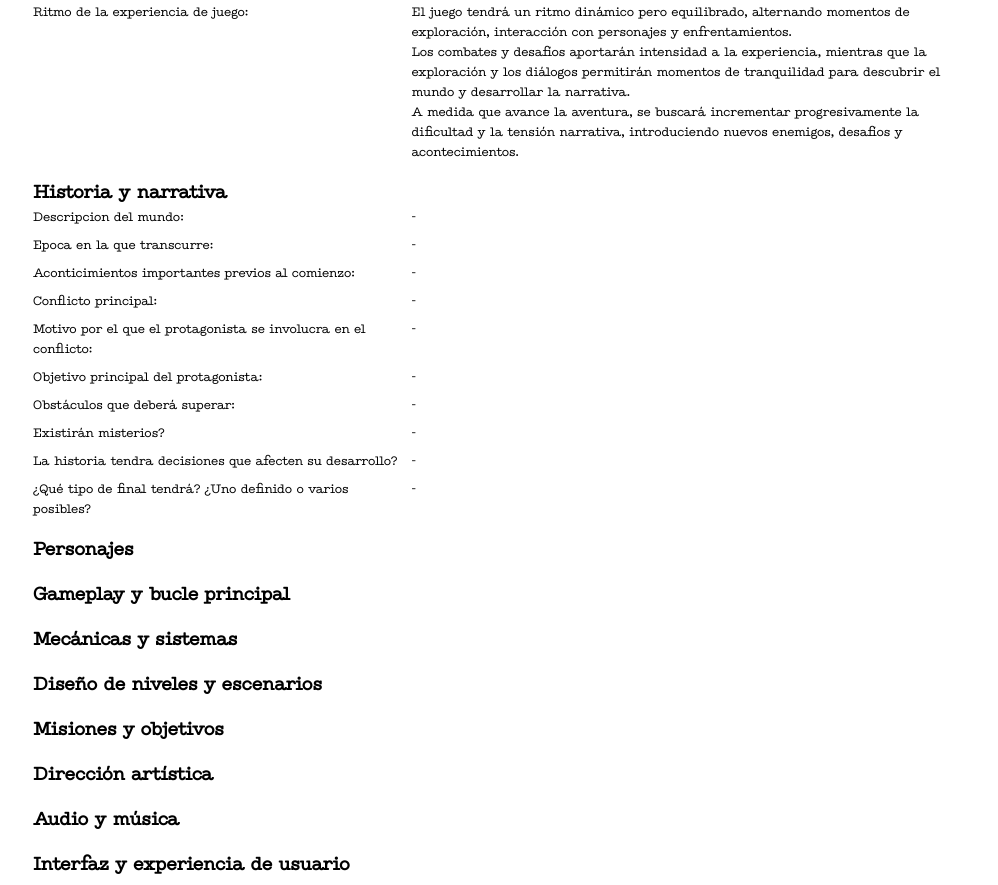
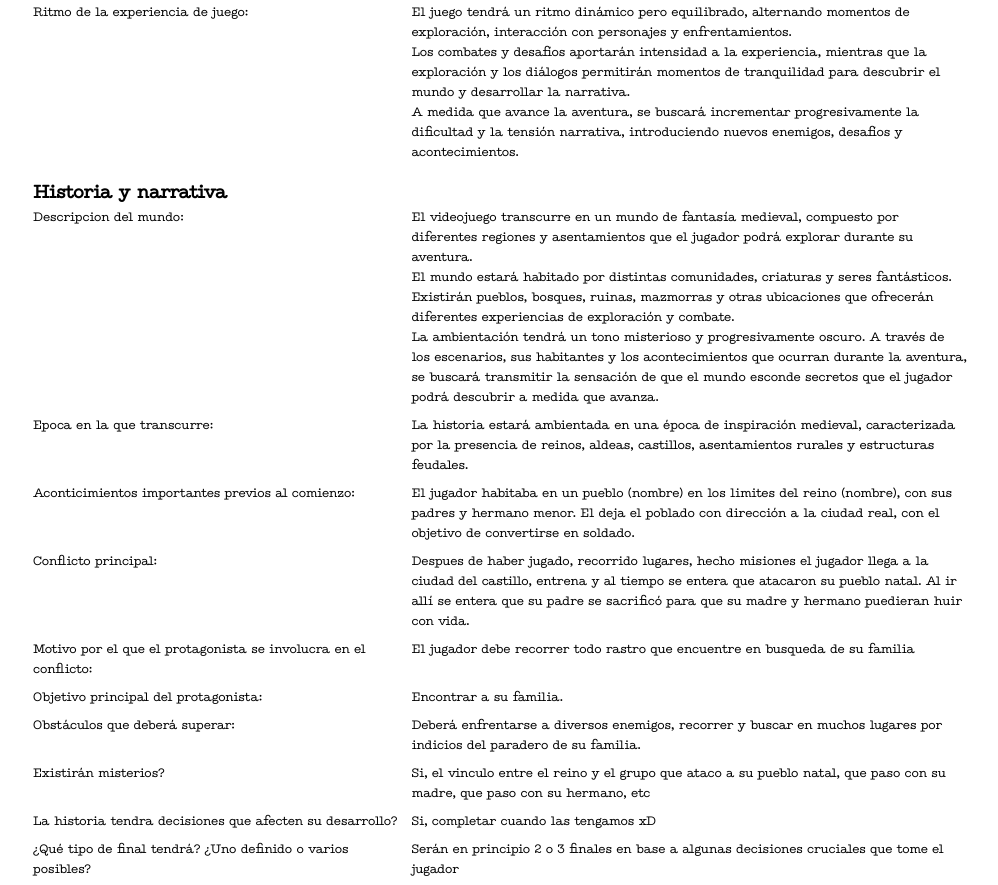
Before and after one commit to Ebanx3/documentacion-de-juego, a plain HTML site: page index.html in a window 1280 px wide. Shown: the part 995-1880 px from the top of the page, without its empty margins (265-1263 px from the left). Drawn offline with Linux system fonts and the light colour scheme.

Commit message:
se agregaron elementos en el bloque historia y narrativa

```diff
--- a/index.html
+++ b/index.html
@@ -242,34 +242,44 @@
             <!-- Argumento, mundo, acontecimientos y diálogos. -->
             <div class="col2">
                 <span>Descripcion del mundo:</span>
-                <span>-</span>
+                <div>
+                    <p>El videojuego transcurre en un mundo de fantasía medieval, compuesto por diferentes regiones y
+                        asentamientos que el jugador podrá explorar durante su aventura.</p>
+                    <p>El mundo estará habitado por distintas comunidades, criaturas y seres fantásticos. Existirán
+                        pueblos, bosques, ruinas, mazmorras y otras ubicaciones que ofrecerán diferentes experiencias de
+                        exploración y combate.</p>
+                    <p>La ambientación tendrá un tono misterioso y progresivamente oscuro. A través de los escenarios,
+                        sus habitantes y los acontecimientos que ocurran durante la aventura, se buscará transmitir la
+                        sensación de que el mundo esconde secretos que el jugador podrá descubrir a medida que avanza.
+                    </p>
+                </div>
 
                 <span>Epoca en la que transcurre:</span>
-                <span>-</span>
+                <p>La historia estará ambientada en una época de inspiración medieval, caracterizada por la presencia de reinos, aldeas, castillos, asentamientos rurales y estructuras feudales.</p>
 
                 <span>Aconticimientos importantes previos al comienzo:</span>
-                <span>-</span>
+                <p>El jugador habitaba en un pueblo (nombre) en los limites del reino (nombre), con sus padres y hermano menor. El deja el poblado con dirección a la ciudad real, con el objetivo de convertirse en soldado.</p>
 
                 <span>Conflicto principal:</span>
-                <span>-</span>
+                <span>Despues de haber jugado, recorrido lugares, hecho misiones el jugador llega a la ciudad del castillo, entrena y al tiempo se entera que atacaron su pueblo natal. Al ir allí se entera que su padre se sacrificó para que su madre y hermano puedieran huir con vida.</span>
 
                 <span>Motivo por el que el protagonista se involucra en el conflicto:</span>
-                <span>-</span>
+                <span>El jugador debe recorrer todo rastro que encuentre en busqueda de su familia</span>
 
                 <span>Objetivo principal del protagonista:</span>
-                <span>-</span>
+                <span>Encontrar a su familia.</span>
 
                 <span>Obstáculos que deberá superar:</span>
-                <span>-</span>
+                <span>Deberá enfrentarse a diversos enemigos, recorrer y buscar en muchos lugares por indicios del paradero de su familia.</span>
 
                 <span>Existirán misterios?</span>
-                <span>-</span>
+                <span>Si, el vinculo entre el reino y el grupo que ataco a su pueblo natal, que paso con su madre, que paso con su hermano, etc</span>
 
                 <span>La historia tendra decisiones que afecten su desarrollo?</span>
-                <span>-</span>
+                <span>Si, completar cuando las tengamos xD</span>
 
                 <span>¿Qué tipo de final tendrá? ¿Uno definido o varios posibles?</span>
-                <span>-</span>
+                <span>Serán en principio 2 o 3 finales en base a algunas decisiones cruciales que tome el jugador</span>
             </div>
         </section>
 
```
